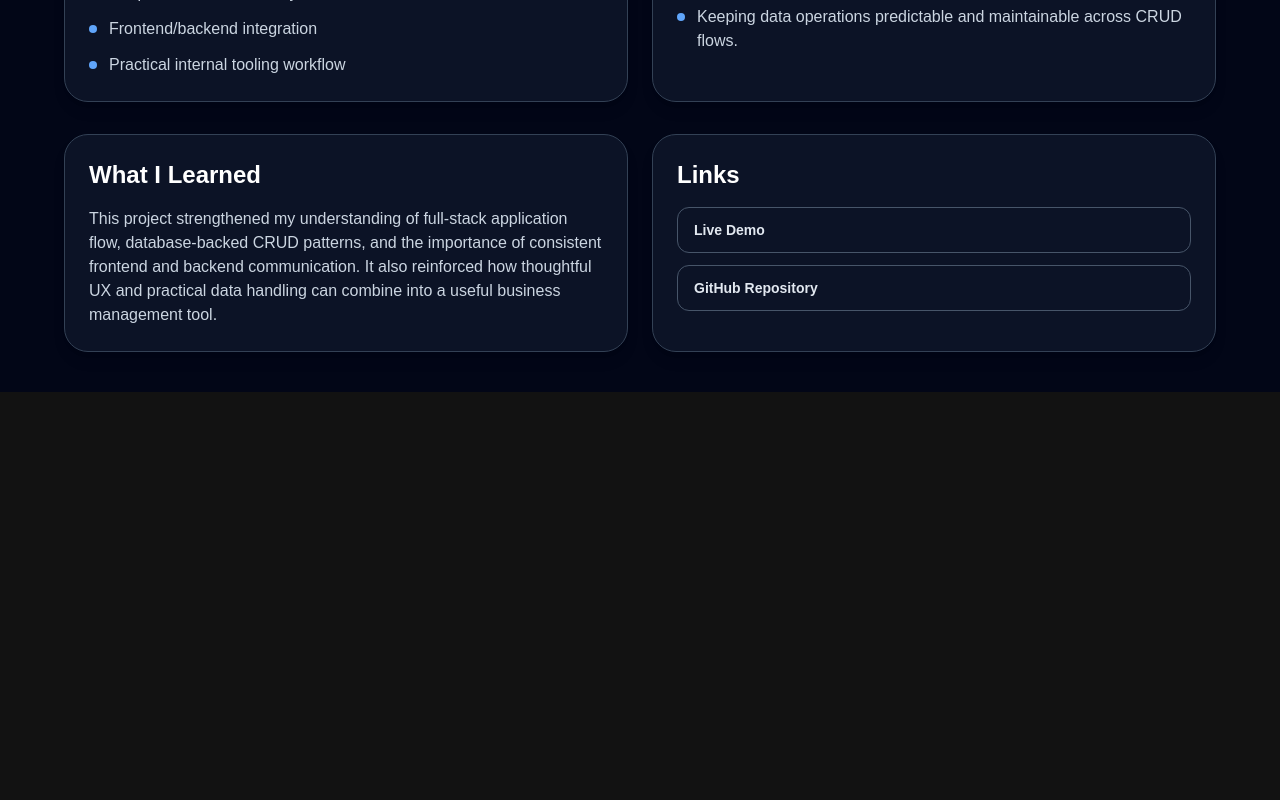
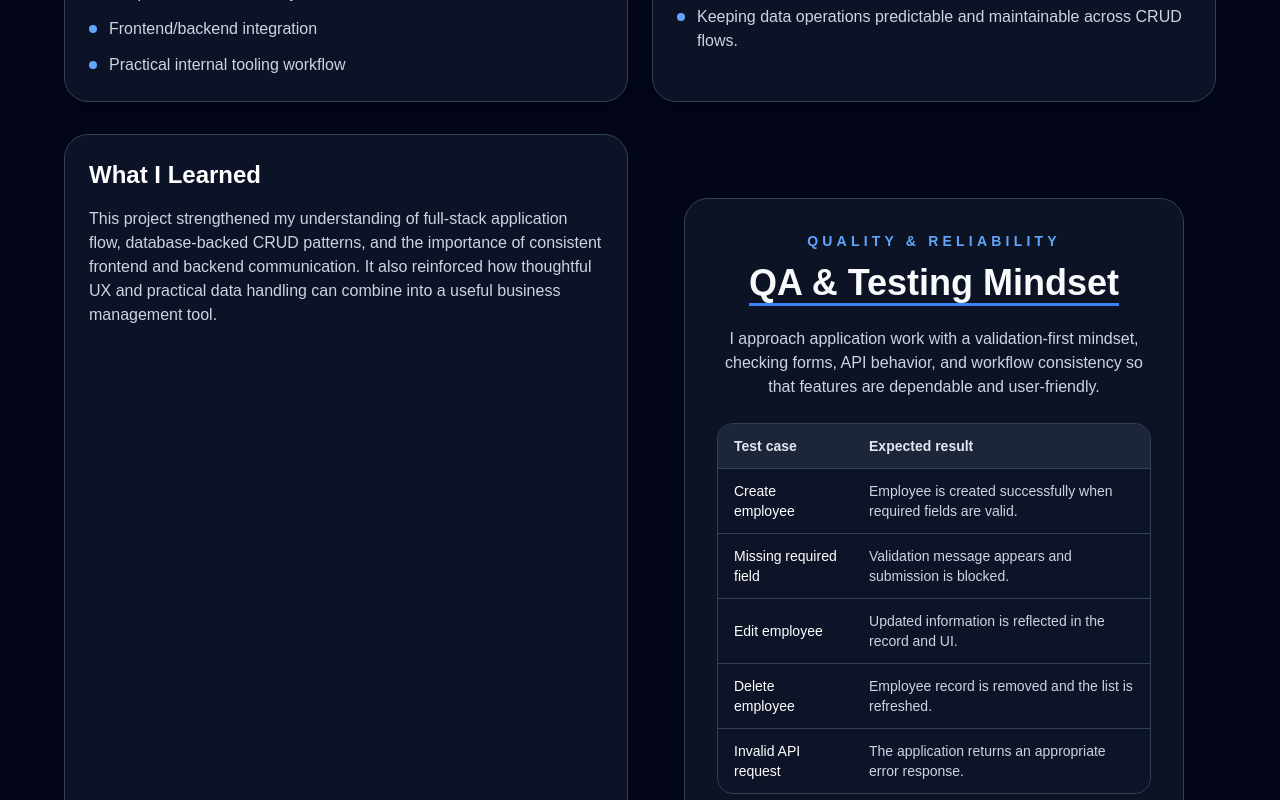
Before and after one commit to Dluu520/portfolio-2025, a Next.js app: page /projects/employee-management-system in a window 1280 px wide. Shown: the part 1200-2000 px from the top of the page. Before the commit the page ends 1592 px from the top, so only its background shows below. Built offline with nearby package versions, Linux system fonts and the light colour scheme; no server answers.

Commit message:
Remove commented-out QASection from Home component and add it to EmployeeManagementCaseStudy

```diff
--- a/app/page.tsx
+++ b/app/page.tsx
@@ -16,7 +16,7 @@ export default function Home() {
         <AboutMe />
         <Experience />
         <Projects />
-        <QASection />
+        {/* <QASection /> */}
         <Education />
         <ContactMe />
         <Footer />
--- a/app/projects/employee-management-system/page.tsx
+++ b/app/projects/employee-management-system/page.tsx
@@ -1,3 +1,4 @@
+import QASection from "@/app/components/portfolio/QASection";
 import Image from "next/image";
 import Link from "next/link";
 
@@ -166,6 +167,7 @@ export default function EmployeeManagementCaseStudy() {
               combine into a useful business management tool.
             </p>
           </div>
+          <QASection />
 
           <div className="rounded-3xl border border-slate-700 bg-slate-900/80 p-6 shadow-lg">
             <h2 className="text-2xl font-semibold text-white">Links</h2>
```
